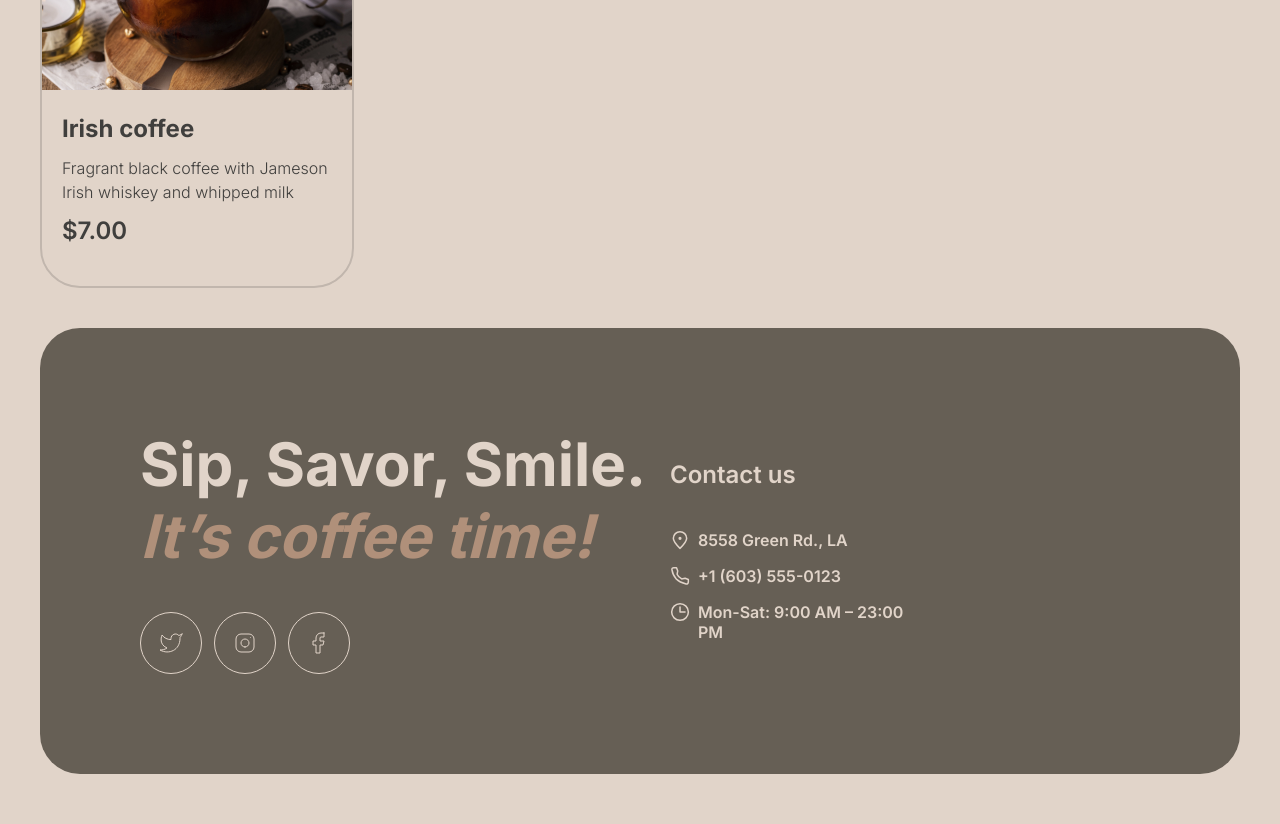
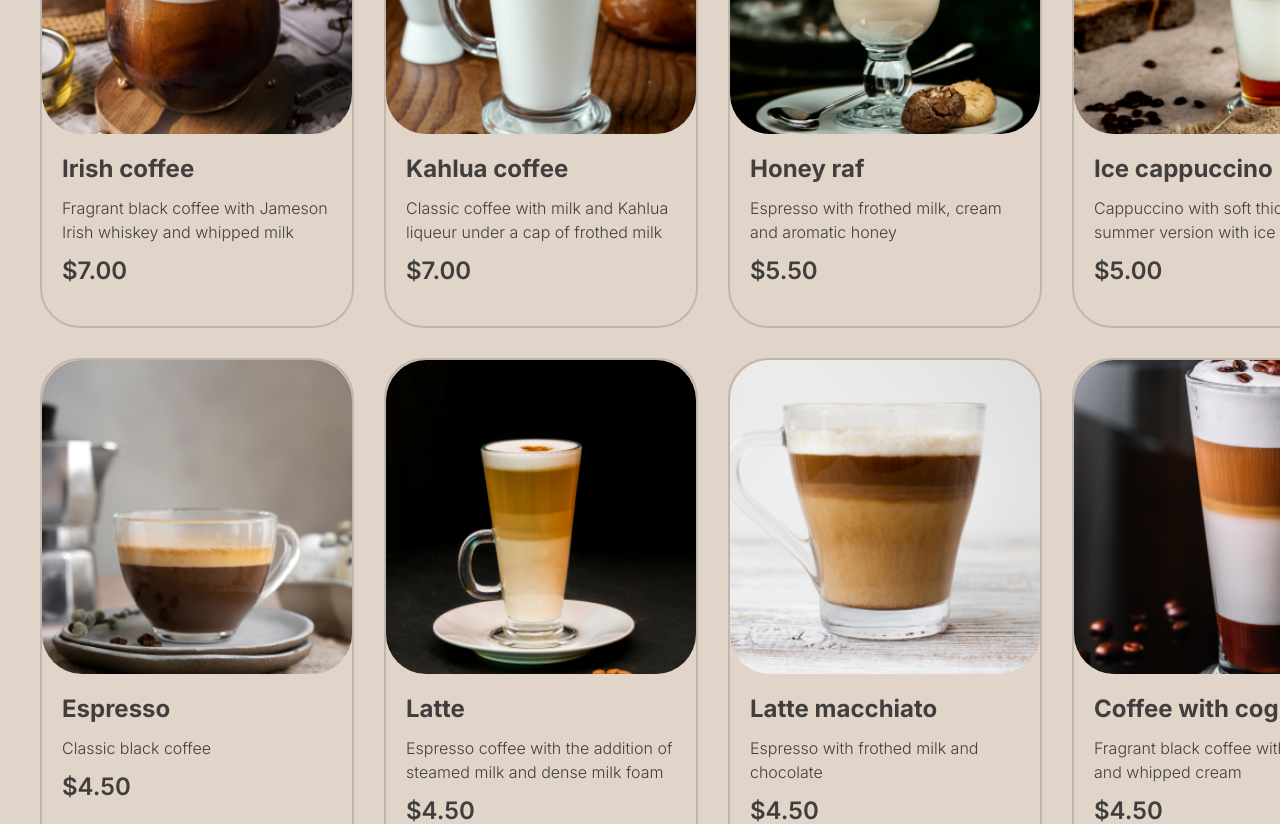
Before and after one commit to bloodyrainday/coffee-shop-react, a React (Create React App) app: page /coffee-shop-react/menu in a window 1280 px wide. Shown: the part 540-1364 px from the top of the page. Built offline with nearby package versions, Linux system fonts and the light colour scheme.

Commit message:
feat: add coffee menu in the menu page

```diff
--- a/src/css/menu.css
+++ b/src/css/menu.css
@@ -44,7 +44,7 @@
 
 .clicked {
   background-color: #665F55;
-  color: #E1D4C9;;
+  color: #E1D4C9;
 }
 
 .clicked .menu-tabs-tab-circle {
@@ -65,12 +65,44 @@
   cursor: default;
 }
 
+.menu-tabs-tab:hover {
+  background-color: #665F55;
+  color: #E1D4C9;
+  transition: all 0.5s ease;
+}
+
+.menu-tabs-tab:hover .menu-tabs-tab-circle {
+  background-color: #E1D4C9;
+}
+
+.menu-collection {
+  display: grid;
+  grid-template-columns: repeat(4, 1fr);
+  gap: 30px;
+  margin-top: 40px;
+  justify-content: space-between;
+}
+
 .menu-collection-item {
   width: 310px;
   height: 506px;
   border-radius: 40px;
   border: 2px solid #C1B6AD;
+  cursor: pointer;
+}
+
+.menu-collection-item-img-wrapper {
+  border-radius: 40px;
   overflow: hidden;
+}
+
+.menu-collection-item-img-wrapper img {
+  transform: scale(1.1);
+}
+
+.menu-collection-item:hover img {
+  transition: transform 0.5s ease-out;
+  transform: scale(1.0);
 }
 
 .menu-collection-item-caption {
--- a/src/pages/Menu.js
+++ b/src/pages/Menu.js
@@ -9,6 +9,55 @@ function Menu() {
       title: "Irish coffee",
       desc: "Fragrant black coffee with Jameson Irish whiskey and whipped milk",
       price: 7
+    },
+    {
+      id: 2,
+      image: require("../images/coffee-2.png"),
+      title: "Kahlua coffee",
+      desc: "Classic coffee with milk and Kahlua liqueur under a cap of frothed milk",
+      price: 7
+    },
+    {
+      id: 3,
+      image: require("../images/coffee-3.png"),
+      title: "Honey raf",
+      desc: "Espresso with frothed milk, cream and aromatic honey",
+      price: 5.5
+    },
+    {
+      id: 4,
+      image: require("../images/coffee-4.png"),
+      title: "Ice cappuccino",
+      desc: "Cappuccino with soft thick foam in summer version with ice",
+      price: 5
+    },
+    {
+      id: 5,
+      image: require("../images/coffee-5.png"),
+      title: "Espresso",
+      desc: "Classic black coffee",
+      price: 4.5
+    },
+    {
+      id: 6,
+      image: require("../images/coffee-6.png"),
+      title: "Latte",
+      desc: "Espresso coffee with the addition of steamed milk and dense milk foam",
+      price: 4.5
+    },
+    {
+      id: 7,
+      image: require("../images/coffee-7.png"),
+      title: "Latte macchiato",
+      desc: "Espresso with frothed milk and chocolate",
+      price: 4.5
+    },
+    {
+      id: 8,
+      image: require("../images/coffee-8.png"),
+      title: "Coffee with cognac",
+      desc: "Fragrant black coffee with cognac and whipped cream",
+      price: 4.5
     }
   ]
   const [clicked, setClicked] = React.useState(0);
@@ -57,7 +106,9 @@ function Menu() {
               {clicked === 0 && (
                 coffee.map((item, index) => (
                   <div className='menu-collection-item' key={item.id}>
-                    <img className='menu-collection-item-img' src={item.image} alt='menu-item'/>
+                    <div className='menu-collection-item-img-wrapper'>
+                      <img className='menu-collection-item-img' src={item.image} alt='menu-item'/>
+                    </div>
                     <div className='menu-collection-item-caption'>
                       <h4 className='menu-collection-item-caption-title'>{item.title}</h4>
                       <p className='menu-collection-item-caption-desc'>{item.desc}</p>
```
